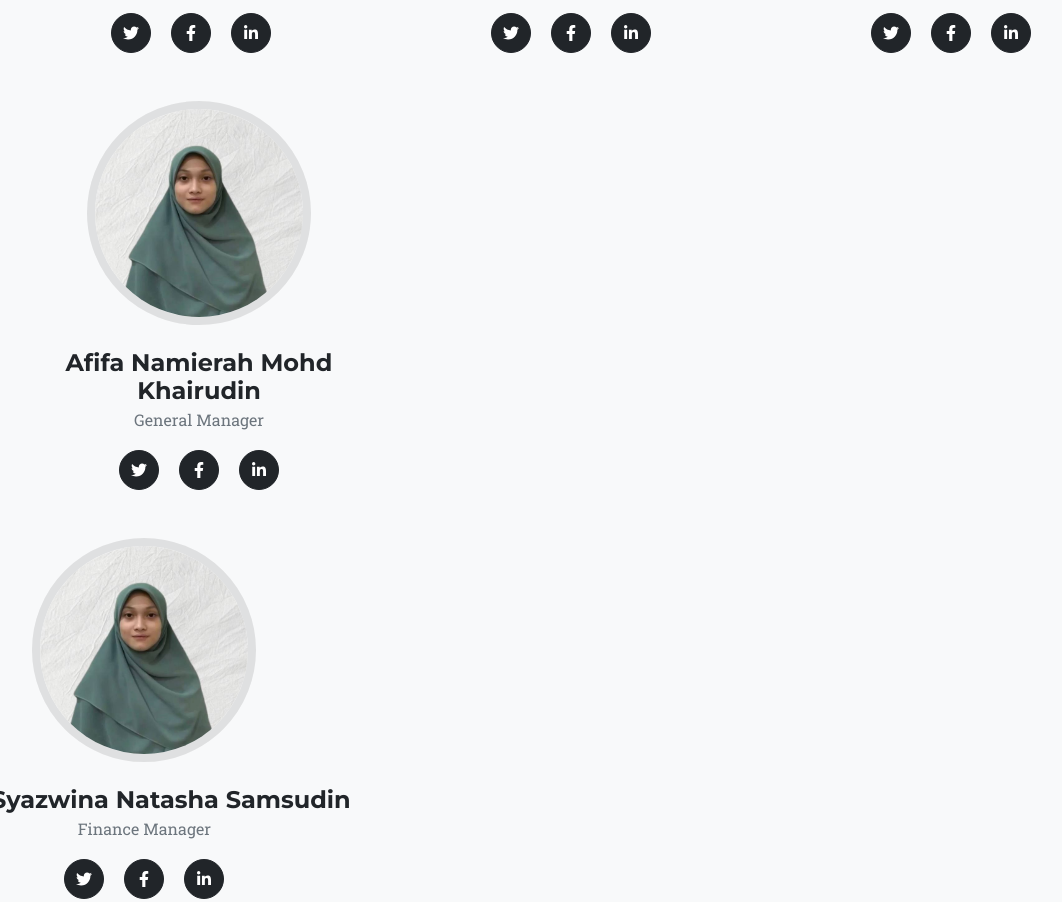
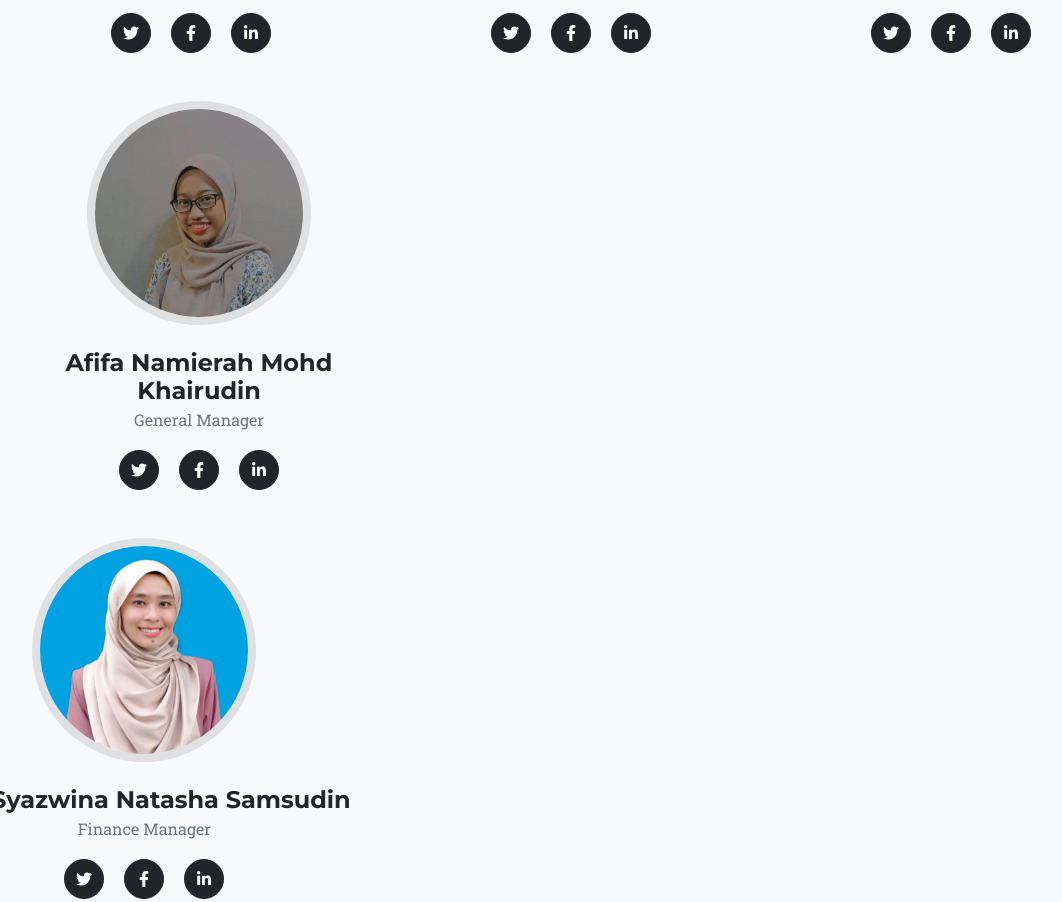
Before and after one commit to nurulnajhan/Nurul-Najhan, a plain HTML site: page index.html in a window 1280 px wide. Shown: the part 5107-6009 px from the top of the page, without its empty margins (69-1131 px from the left). Drawn offline with nearby package versions, Linux system fonts and the light colour scheme.

Commit message:
Update index.html

```diff
--- a/index.html
+++ b/index.html
@@ -283,7 +283,7 @@
                 </div>
                     <div class="col-lg-4">
                         <div class="team-member">
-                            <img class="mx-auto rounded-circle" src="assets/img/team/3.jpg" alt="..." />
+                            <img class="mx-auto rounded-circle" src="assets/img/team/1.jpg" alt="..." />
                             <h4>Afifa Namierah Mohd Khairudin</h4>
                             <p class="text-muted">General Manager </p>
                             <a class="btn btn-dark btn-social mx-2" href="#!" aria-label="Larry Parker Twitter Profile"><i class="fab fa-twitter"></i></a>
@@ -294,7 +294,7 @@
                 </div>
                     <div class="col-lg-4">
                         <div class="team-member">
-                            <img class="mx-auto rounded-circle" src="assets/img/team/3.jpg" alt="..." />
+                            <img class="mx-auto rounded-circle" src="assets/img/team/2.jpg" alt="..." />
                             <h4>Nur Syazwina Natasha Samsudin</h4>
                             <p class="text-muted">Finance Manager </p>
                             <a class="btn btn-dark btn-social mx-2" href="#!" aria-label="Larry Parker Twitter Profile"><i class="fab fa-twitter"></i></a>
@@ -312,6 +312,7 @@
                             <a class="btn btn-dark btn-social mx-2" href="#!" aria-label="Larry Parker Facebook Profile"><i class="fab fa-facebook-f"></i></a>
                             <a class="btn btn-dark btn-social mx-2" href="#!" aria-label="Larry Parker LinkedIn Profile"><i class="fab fa-linkedin-in"></i></a>
                        </div>
+                  </div>
                 </div>
                      <div class="col-lg-4">
                         <div class="team-member">
```
